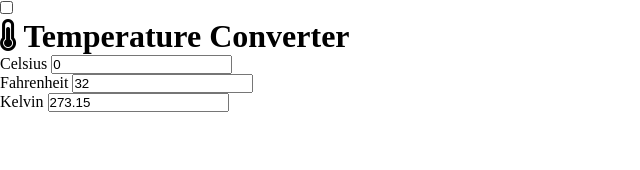
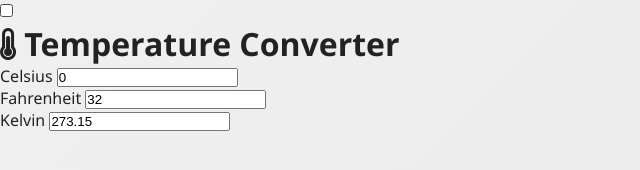
Before and after one commit to tejas-0905/Temperature-Converter, a plain HTML site: page index.html in a window 1280 px wide. Shown: the whole page, without its empty margins (0-640 px from the left). Drawn offline with Linux system fonts and the light colour scheme.

Commit message:
Style body with modern font, gradient background, smooth transitions, and 3D perspective

```diff
--- a/assets/style.css
+++ b/assets/style.css
@@ -3,3 +3,12 @@
   padding: 0;
   box-sizing: border-box;
 }
+body {
+  font-family: 'Segoe UI', Tahoma, Geneva, Verdana, sans-serif;
+  background: linear-gradient(135deg, #f0f0f0, #e6e6e6);
+  color: #222;
+  transition: all 0.6s ease;
+  perspective: 1000px;
+  height: 100vh;
+  overflow: hidden;
+}
```
